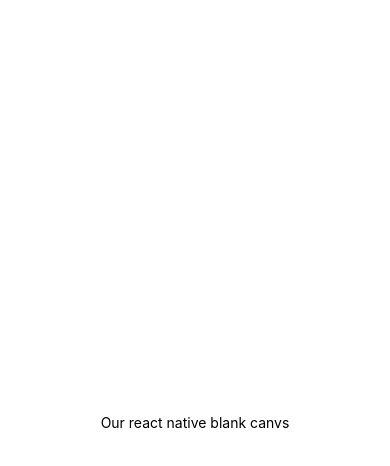
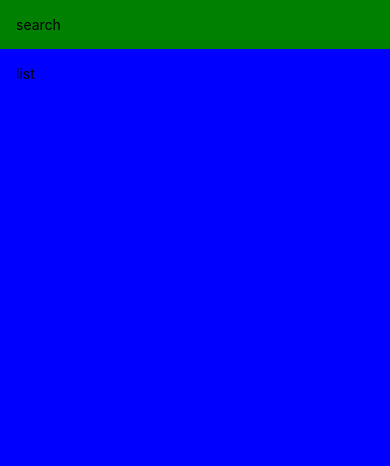
Before and after one commit to matan3sh/meals2go, a React Native app: screen / in a window 390 px wide. Shown: the top 466 px of the page. Built offline with nearby package versions, Linux system fonts and the light colour scheme.

Commit message:
Correct safearea in android

```diff
--- a/App.js
+++ b/App.js
@@ -1,11 +1,27 @@
 import React from 'react';
-import { StyleSheet, Text, View } from 'react-native';
+import {
+  StatusBar,
+  StyleSheet,
+  Text,
+  View,
+  SafeAreaView,
+  Platform,
+} from 'react-native';
+import { StatusBar as ExpoStatusBar } from 'expo-status-bar';
 
 export default function App() {
   return (
-    <View style={styles.container}>
-      <Text>Our react native blank canvs</Text>
-    </View>
+    <>
+      <SafeAreaView style={{ flex: 1, marginTop: StatusBar.currentHeight }}>
+        <View style={{ padding: 16, backgroundColor: 'green' }}>
+          <Text>search</Text>
+        </View>
+        <View style={{ flex: 1, padding: 16, backgroundColor: 'blue' }}>
+          <Text>list</Text>
+        </View>
+      </SafeAreaView>
+      <ExpoStatusBar style='auto' />
+    </>
   );
 }
 
```
